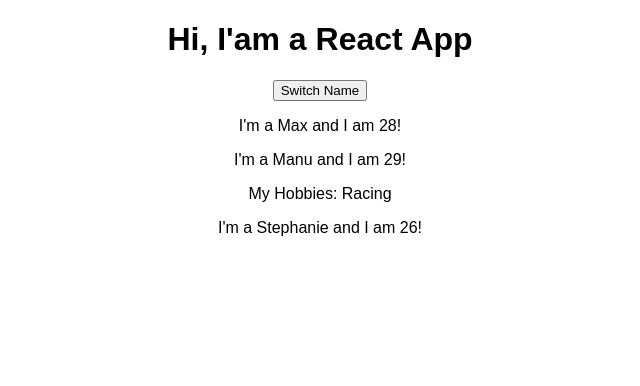
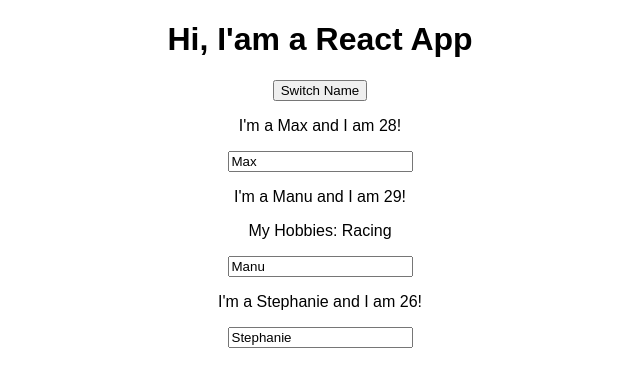
Before and after one commit to RoshanLakmal/react-burger, a React (Create React App) app: page / in a window 1280 px wide. Shown: the top 386 px of the page, without its empty margins (320-960 px from the left). Built offline with nearby package versions, Linux system fonts and the light colour scheme.

Commit message:
47. Adding Two Way Binding

```diff
--- a/src/App.js
+++ b/src/App.js
@@ -23,6 +23,15 @@
     });
   };
 
+  nameChangedHandler = event => {
+    this.setState({
+      person: [
+        { name: 'Max', age: 28 },
+        { name: event.target.value, age: 29 },
+        { name: 'Stephanie', age: 26 }
+      ]
+    });
+  };
   render() {
     return (
       <div className="App">
@@ -38,6 +47,7 @@
           name={this.state.person[1].name}
           age={this.state.person[1].age}
           click={() => this.switchNameHandler('Max!')}
+          changed={this.nameChangedHandler}
         >
           My Hobbies: Racing
         </Person>
--- a/src/Person/Person.js
+++ b/src/Person/Person.js
@@ -7,6 +7,7 @@
         I'm a {props.name} and I am {props.age}!
       </p>
       <p>{props.children}</p>
+      <input type="text" onChange={props.changed} value={props.name} />
     </div>
   );
 };
```
